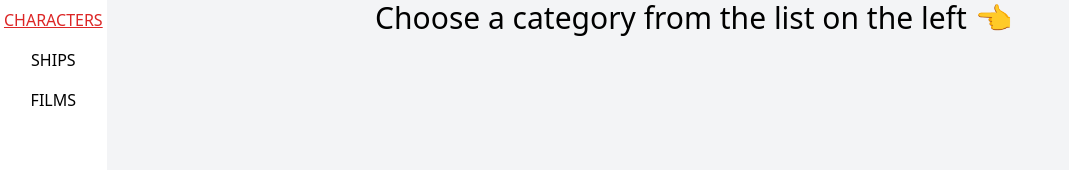
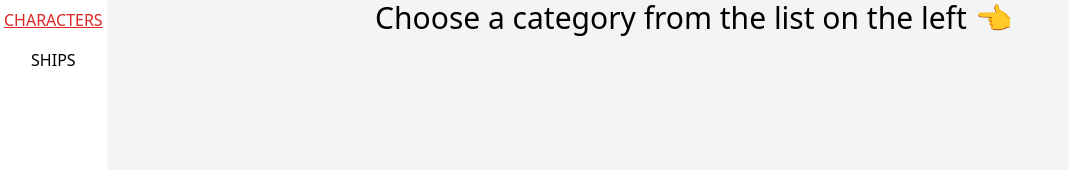
Before and after one commit to Robert-Fish/testing-next13, a Next.js app: page / in a window 1280 px wide. Shown: the top 170 px of the page, without its empty margins (0-1069 px from the left). Built offline with nearby package versions, Linux system fonts and the light colour scheme.

Commit message:
Update layout.tsx

```diff
--- a/src/app/layout.tsx
+++ b/src/app/layout.tsx
@@ -26,11 +26,6 @@ export default async function RootLayout({
                 Ships
               </li>
             </Link>
-            <Link href="/">
-              <li className="text-center uppercase hover:underline hover:text-red-600 py-2">
-                Films
-              </li>
-            </Link>
           </ul>
         </main>
         <section className="flex-grow bg-gray-100 w-11/12">{children}</section>
```
